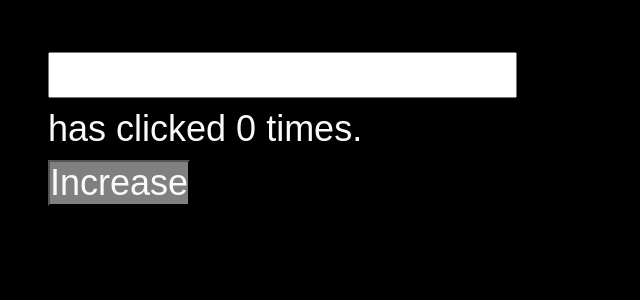
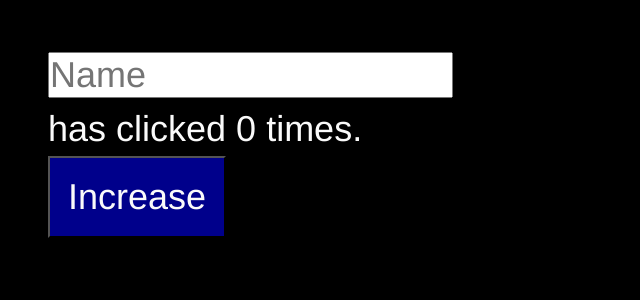
Before and after one commit to shamwela/react-advanced, a React (Create React App) app: page / in a window 1280 px wide. Shown: the top 300 px of the page, without its empty margins (0-640 px from the left). Built offline with nearby package versions, Linux system fonts and the light colour scheme.

Commit message:
Minor edit

```diff
--- a/src/hooks/Counter.jsx
+++ b/src/hooks/Counter.jsx
@@ -12,6 +12,7 @@ export default function Counter() {
       <input
         onChange={(event) => setName(event.currentTarget.value)}
         type='text'
+        placeholder='Name'
       />
       <div>
         {name} has clicked {count} times.
--- a/src/hooks/useDocumentTitle.js
+++ b/src/hooks/useDocumentTitle.js
@@ -1,13 +1,11 @@
 import { useEffect } from 'react'
 
-const useDocumentTitle = (title) => {
+export default function useDocumentTitle(title) {
   useEffect(() => {
     document.title = title
 
-    return () => {
-      console.log('Clean up')
-    }
+    // return () => {
+    //   console.log('Clean up')
+    // }
   })
 }
-
-export default useDocumentTitle
--- a/src/index.sass
+++ b/src/index.sass
@@ -4,17 +4,19 @@
   box-sizing: border-box
   margin: 0
   padding: 0
+  font-family: Helvetica, Arial, sans-serif
   font-size: 1.5rem
   color: #FAFAFA
 
 body
   background-color: #000000
   padding: 2rem
-  font-family: Arial, sans-serif
   line-height: 1.5
 
 input
   color: #000000
 
 button
-  background-color: gray
+  padding: 0.5em
+  background-color: darkblue
+  cursor: pointer
```
